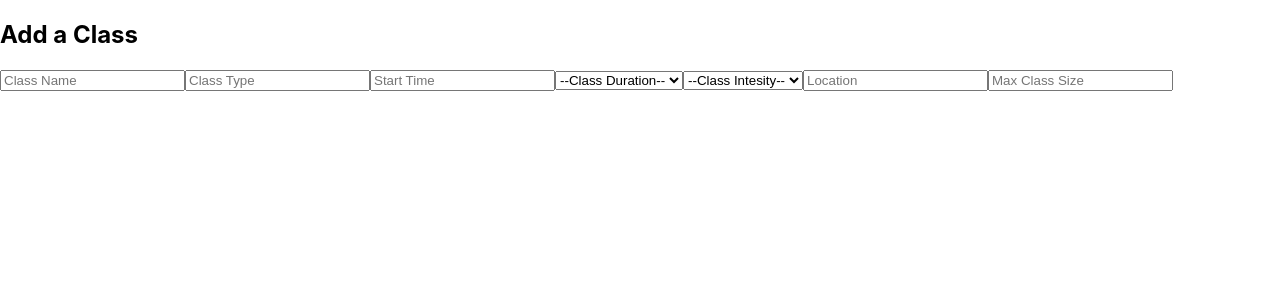
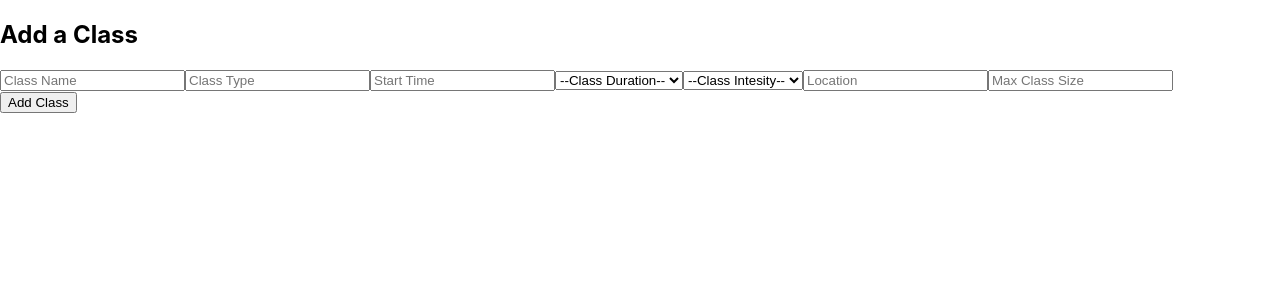
Before and after one commit to anywhere-fitness-webpt174/Front-End, a React (Create React App) app in the folder anywhere-fitness/: page / in a window 1280 px wide. Shown: the top 300 px of the page. Built offline with nearby package versions, Linux system fonts and the light colour scheme.

Commit message:
AddClass form created. Succesfully updates state

```diff
--- a/anywhere-fitness/src/App.js
+++ b/anywhere-fitness/src/App.js
@@ -13,7 +13,7 @@ const initialFormValues = {
 
 export default function App() {
   const [formValues, setFormValues] = useState(initialFormValues);
-  const [classes, setClasses] = useState({});
+  const [classes, setClasses] = useState([]);
 
   const updateForm = (inputName, inputValue) => {
     setFormValues({ ...formValues, [inputName]: inputValue });
@@ -29,9 +29,11 @@ export default function App() {
       location: formValues.location,
       maxClassSize: formValues.maxClassSize.trim(),
     };
+    setClasses([...classes, newClass])
+    setFormValues(initialFormValues)
   };
 
-  const getClasses = () => {};
+
 
   return (
     <AddClass values={formValues} submit={submitNewClass} update={updateForm} />
--- a/anywhere-fitness/src/components/AddClass.js
+++ b/anywhere-fitness/src/components/AddClass.js
@@ -1,5 +1,5 @@
 import React from "react";
-import styled from "styled-components";
+// import styled from "styled-components";
 
 // const StyledAddclass = styled.form`
 //     display: flex;
@@ -19,7 +19,7 @@ export default function AddClass(props) {
   };
 
   return (
-    <form>
+    <form onSubmit={onSubmit}>
       <div>
         <h2>Add a Class</h2>
         <label>
@@ -86,6 +86,9 @@ export default function AddClass(props) {
             onChange={onChange}
           />
         </label>
+        <div>
+            <button>Add Class</button>
+        </div>
       </div>
     </form>
   );
```
